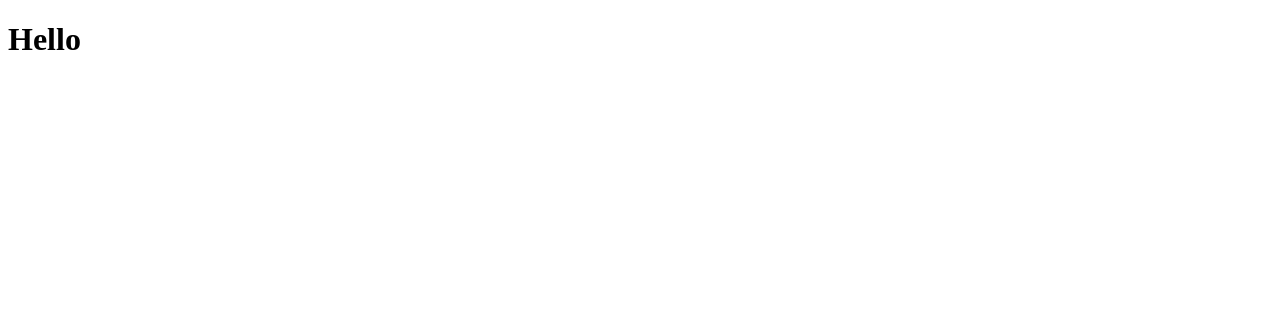
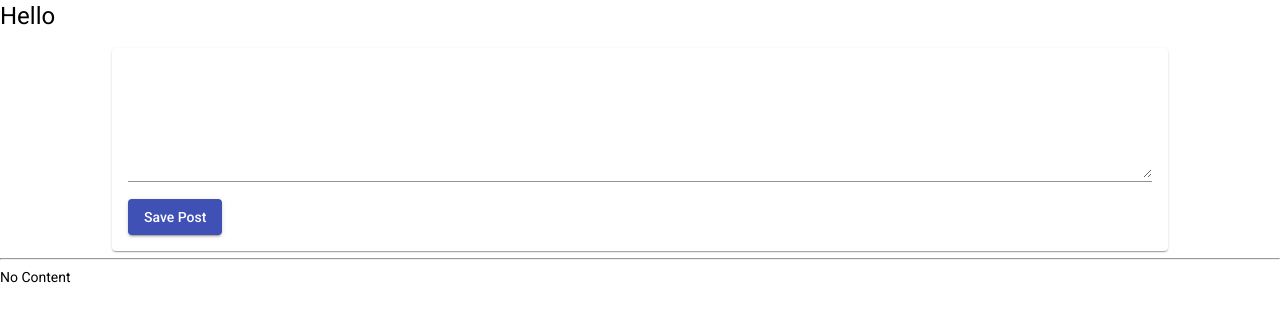
Before and after one commit to orvintritama/mean-tutorial, an Angular app in the folder mean-course/: page / in a window 1280 px wide. Shown: the top 322 px of the page. Built offline with nearby package versions, Linux system fonts and the light colour scheme.

Commit message:
added component and angular material

```diff
--- a/mean-course/angular.json
+++ b/mean-course/angular.json
@@ -27,6 +27,7 @@
               "src/assets"
             ],
             "styles": [
+              "src/custom-theme.scss",
               "src/styles.css"
             ],
             "scripts": []
@@ -94,6 +95,7 @@
               "src/assets"
             ],
             "styles": [
+              "./node_modules/@angular/material/prebuilt-themes/pink-bluegrey.css",
               "src/styles.css"
             ],
             "scripts": []
--- a/mean-course/package.json
+++ b/mean-course/package.json
@@ -11,10 +11,12 @@
   "private": true,
   "dependencies": {
     "@angular/animations": "~13.3.0",
+    "@angular/cdk": "^13.3.7",
     "@angular/common": "~13.3.0",
     "@angular/compiler": "~13.3.0",
     "@angular/core": "~13.3.0",
     "@angular/forms": "~13.3.0",
+    "@angular/material": "^13.3.7",
     "@angular/platform-browser": "~13.3.0",
     "@angular/platform-browser-dynamic": "~13.3.0",
     "@angular/router": "~13.3.0",
--- a/mean-course/src/app/app.component.html
+++ b/mean-course/src/app/app.component.html
@@ -1 +1,2 @@
 <h1>Hello</h1>
+<app-post-create></app-post-create>
--- /dev/null
+++ b/mean-course/src/app/posts/post-create/post-create.component.css
@@ -0,0 +1,12 @@
+mat-card {
+    width: 80%;
+    margin: auto;
+}
+
+mat-form-field {
+    width: 100%;
+}
+
+textarea {
+    width: 100%;
+}
--- /dev/null
+++ b/mean-course/src/app/posts/post-create/post-create.component.html
@@ -0,0 +1,13 @@
+<mat-card>
+    <mat-form-field>
+        <textarea matInput rows="6" [(ngModel)]="enteredValue"></textarea>
+    </mat-form-field>
+
+    <button mat-raised-button
+    color="primary"
+    (click)="onAddPost()">
+        Save Post
+    </button>
+</mat-card>
+<hr>
+<p> {{ newPost }} </p>
--- /dev/null
+++ b/mean-course/src/app/posts/post-create/post-create.component.ts
@@ -0,0 +1,16 @@
+import { Component } from "@angular/core";
+
+@Component({
+    selector: 'app-post-create',
+    templateUrl: './post-create.component.html',
+    styleUrls: ['./post-create.component.css'],
+})
+
+export class PostCreateComponent {
+    newPost = 'No Content';
+    enteredValue = '';
+
+    onAddPost() {
+        this.newPost = this.enteredValue;
+    }
+}
--- /dev/null
+++ b/mean-course/src/custom-theme.scss
@@ -0,0 +1,34 @@
+
+// Custom Theming for Angular Material
+// For more information: https://material.angular.io/guide/theming
+@use '@angular/material' as mat;
+// Plus imports for other components in your app.
+
+// Include the common styles for Angular Material. We include this here so that you only
+// have to load a single css file for Angular Material in your app.
+// Be sure that you only ever include this mixin once!
+@include mat.core();
+
+// Define the palettes for your theme using the Material Design palettes available in palette.scss
+// (imported above). For each palette, you can optionally specify a default, lighter, and darker
+// hue. Available color palettes: https://material.io/design/color/
+$mean-course-primary: mat.define-palette(mat.$indigo-palette);
+$mean-course-accent: mat.define-palette(mat.$pink-palette, A200, A100, A400);
+
+// The warn palette is optional (defaults to red).
+$mean-course-warn: mat.define-palette(mat.$red-palette);
+
+// Create the theme object. A theme consists of configurations for individual
+// theming systems such as "color" or "typography".
+$mean-course-theme: mat.define-light-theme((
+  color: (
+    primary: $mean-course-primary,
+    accent: $mean-course-accent,
+    warn: $mean-course-warn,
+  )
+));
+
+// Include theme styles for core and each component used in your app.
+// Alternatively, you can import and @include the theme mixins for each component
+// that you are using.
+@include mat.all-component-themes($mean-course-theme);
--- a/mean-course/src/index.html
+++ b/mean-course/src/index.html
@@ -6,8 +6,11 @@
   <base href="/">
   <meta name="viewport" content="width=device-width, initial-scale=1">
   <link rel="icon" type="image/x-icon" href="favicon.ico">
+  <link rel="preconnect" href="https://fonts.gstatic.com">
+  <link href="https://fonts.googleapis.com/css2?family=Roboto:wght@300;400;500&display=swap" rel="stylesheet">
+  <link href="https://fonts.googleapis.com/icon?family=Material+Icons" rel="stylesheet">
 </head>
-<body>
+<body class="mat-typography">
   <app-root></app-root>
 </body>
 </html>
--- a/mean-course/src/styles.css
+++ b/mean-course/src/styles.css
@@ -1 +1,4 @@
 /* You can add global styles to this file, and also import other style files */
+
+html, body { height: 100%; }
+body { margin: 0; font-family: Roboto, "Helvetica Neue", sans-serif; }
```
Also changed, not shown: mean-course/src/app/app.module.ts (+15 -2 lines), 1 other file (tests, documents, lock files or other folders).
